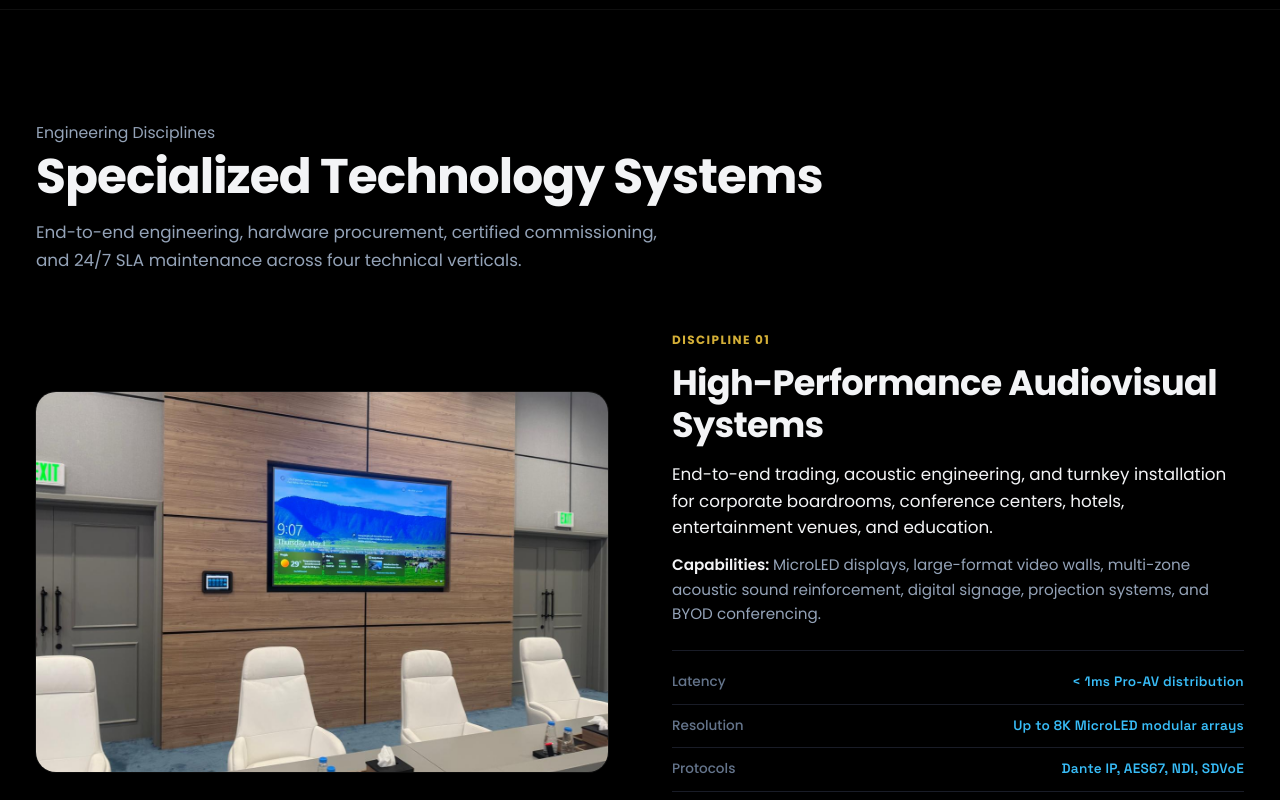
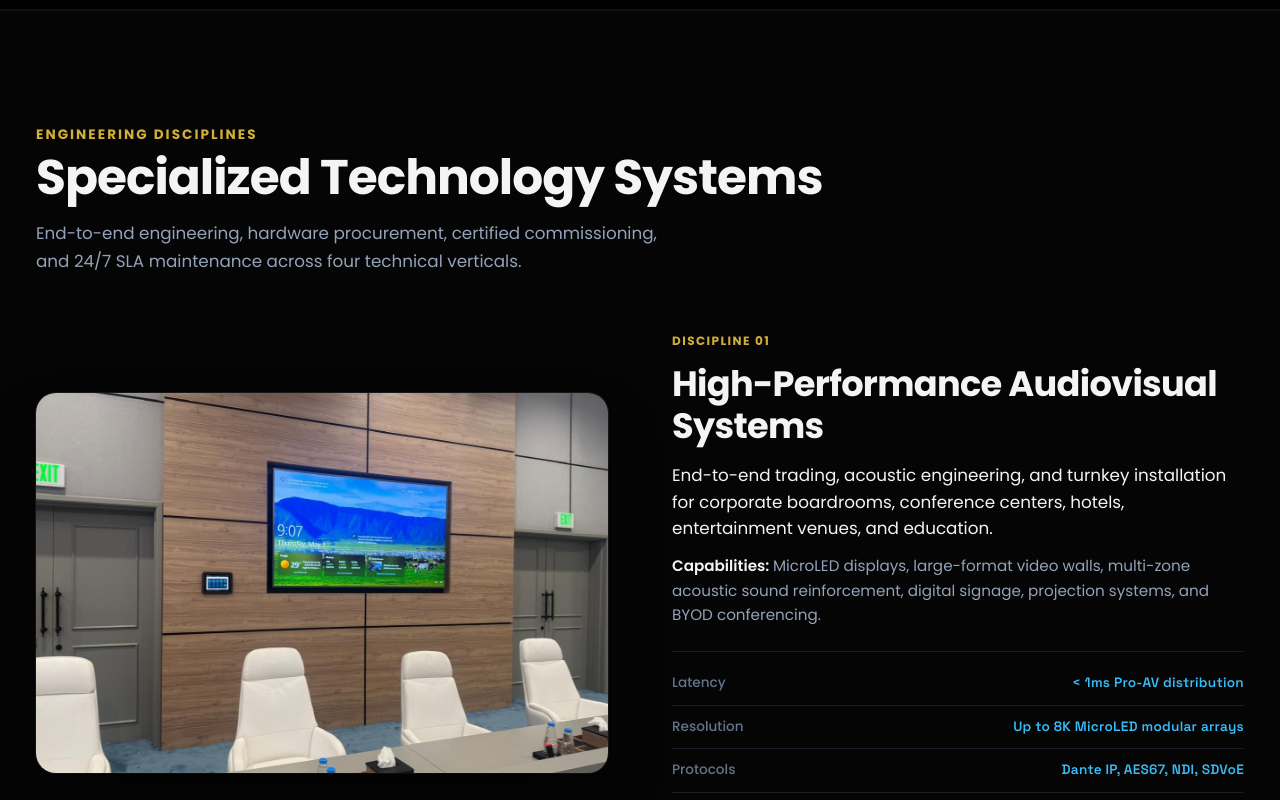
Before and after one commit to t0mzyi/malas, a React (Vite) app: page / in a window 1280 px wide. Shown: the part 1560-2360 px from the top of the page. Built offline with nearby package versions, Linux system fonts and the light colour scheme; the HTML template or start-up script is replaced by a standard one.

Commit message:
Increase word spacing for built for precision text

```diff
--- a/src/components/ContactSection.jsx
+++ b/src/components/ContactSection.jsx
@@ -24,7 +24,7 @@ export default function ContactSection() {
     <section id="contact" className="section-wrapper" aria-labelledby="contact-title">
       <div className="container">
         <div className="section-head-block">
-          <span className="hero-tag">Direct Communication</span>
+          <span className="contained-eyebrow">Direct Communication</span>
           <h2 id="contact-title" className="section-title">
             Consult With Our Engineering Team
           </h2>
@@ -38,7 +38,7 @@ export default function ContactSection() {
           <div className="contact-form-pane">
             {submitted ? (
               <div style={{ padding: '32px 0' }}>
-                <span className="hero-tag">Transmission Confirmed</span>
+                <span className="contained-eyebrow">Transmission Confirmed</span>
                 <h3 style={{ color: 'var(--gold)', marginBottom: '14px', fontSize: '1.8rem' }}>Inquiry Received</h3>
                 <p style={{ color: 'var(--paper-muted)', marginBottom: '28px', fontSize: '1.05rem' }}>
                   Thank you, <strong>{formState.name}</strong>. A Malas Electronics engineer will review your project requirements and follow up within one business day.
--- a/src/components/HeroSection.jsx
+++ b/src/components/HeroSection.jsx
@@ -65,7 +65,7 @@ export default function HeroSection() {
           <motion.span variants={itemVariants} className="contained-eyebrow">Enterprise Systems Integrator</motion.span>
           <motion.h1 variants={itemVariants} id="hero-title" className="contained-headline">
             Powering The Future. <br />
-            <span className="contained-gold">Built For Precision.</span>
+            <span className="contained-gold" style={{ wordSpacing: '0.6em' }}>Built For Precision.</span>
           </motion.h1>
           <motion.p variants={itemVariants} className="contained-desc">
             End-to-end trading, expert implementation, and meticulous maintenance of advanced electrical, high-performance audiovisual, robotics, and precision control infrastructure across the UAE.
--- a/src/components/ProcessSection.jsx
+++ b/src/components/ProcessSection.jsx
@@ -4,7 +4,7 @@ import { SITE_DATA } from '../data/siteData';
 
 export default function ProcessSection() {
   return (
-    <section id="process" className="section-wrapper" aria-labelledby="process-title">
+    <section id="process" className="section-wrapper bg-elevated" aria-labelledby="process-title">
       <div className="container">
         <motion.div
           className="section-head-block"
--- a/src/components/ServicesSection.jsx
+++ b/src/components/ServicesSection.jsx
@@ -3,10 +3,10 @@ import { SITE_DATA } from '../data/siteData';
 
 export default function ServicesSection() {
   return (
-    <section id="services" className="section-wrapper" aria-labelledby="services-title">
+    <section id="services" className="section-wrapper bg-elevated" aria-labelledby="services-title">
       <div className="container">
         <div className="section-head-block">
-          <span className="hero-tag">Engineering Disciplines</span>
+          <span className="contained-eyebrow">Engineering Disciplines</span>
           <h2 id="services-title" className="section-title">
             Specialized Technology Systems
           </h2>
--- a/src/index.css
+++ b/src/index.css
@@ -572,6 +572,11 @@ p, li, span, label {
   padding: 110px 0;
   position: relative;
   background: var(--ink);
+  border-top: 1px solid rgba(255, 255, 255, 0.05);
+}
+
+.section-wrapper.bg-elevated {
+  background: var(--ink-elevated);
 }
 
 .section-head-block {
```
Also changed, not shown: 4 other files (tests, documents, lock files or other folders).
